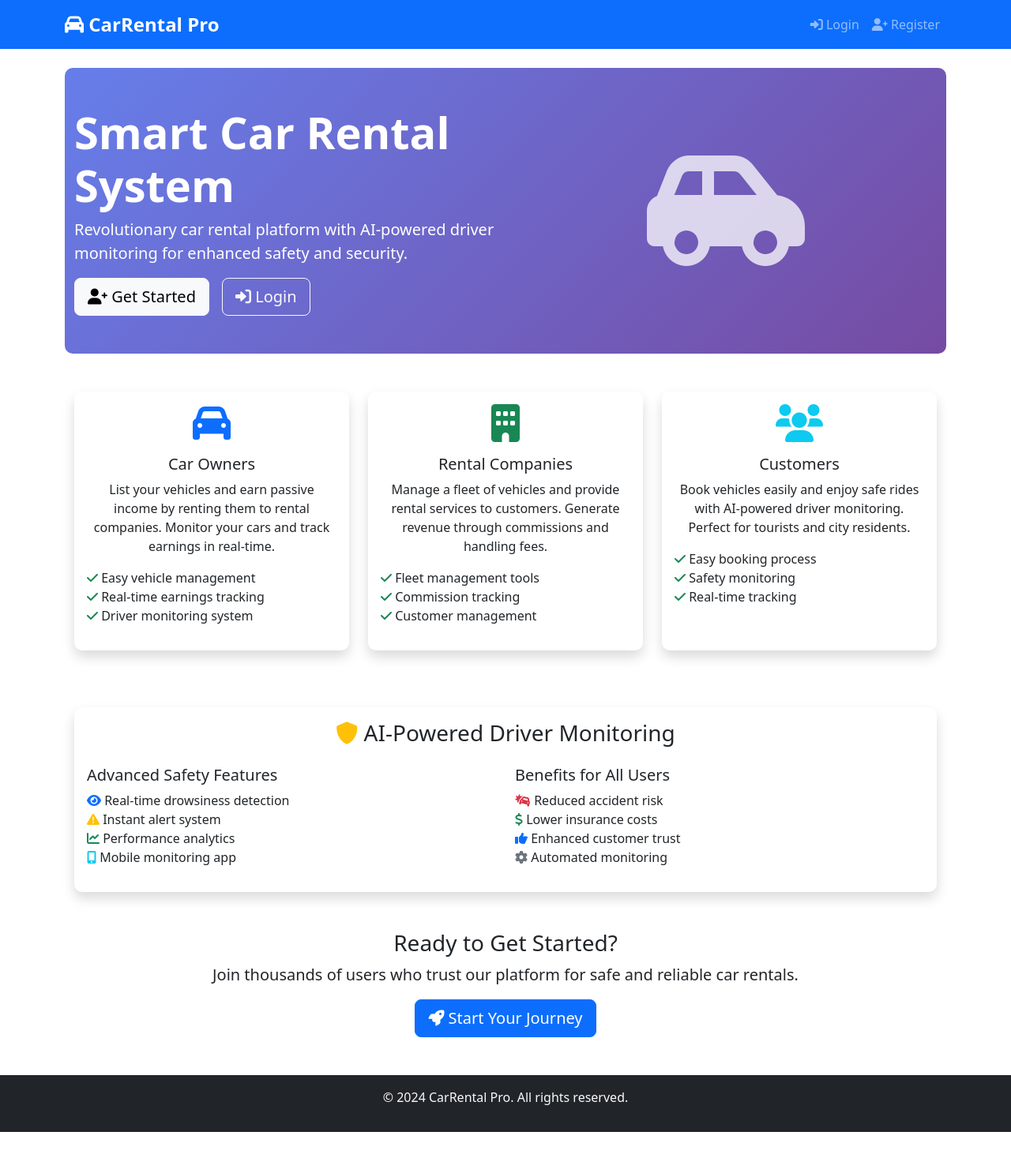
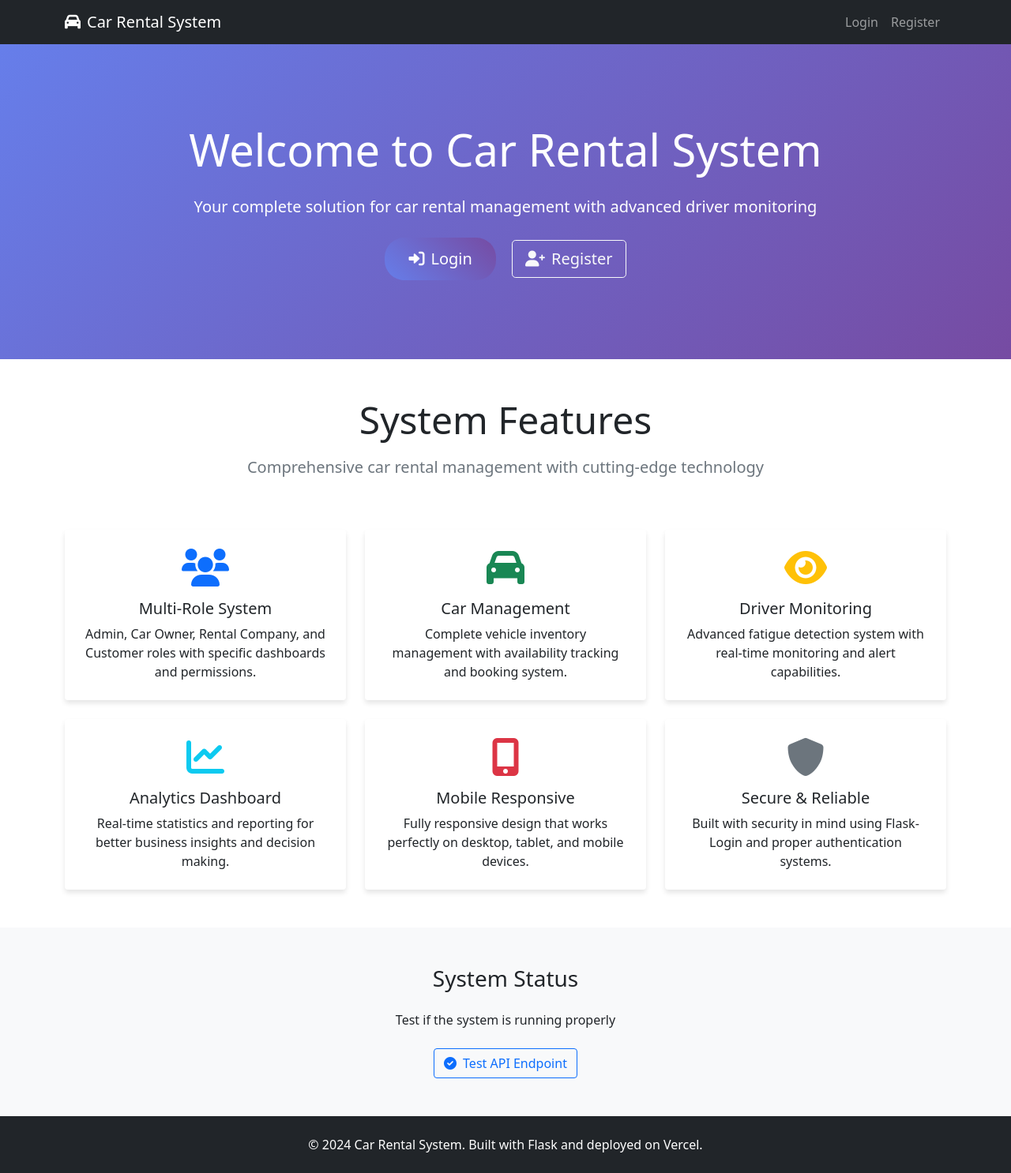
Before and after one commit to Neel-29/car-rental-system, a Flask app: page / in a window 1280 px wide. Shown: the whole page at 79% size. Before the commit the page ends 1434 px from the top, so only its background shows below. Run offline with Flask 3, Linux system fonts and the light colour scheme.

Commit message:
Simplify Flask app for Vercel - fix serverless function crash

```diff
--- a/requirements.txt
+++ b/requirements.txt
@@ -8,4 +8,3 @@ itsdangerous==2.1.2
 click==8.1.7
 blinker==1.6.3
 SQLAlchemy==2.0.21
-gunicorn==21.2.0
--- a/templates/index.html
+++ b/templates/index.html
@@ -1,120 +1,160 @@
-{% extends "base.html" %}
+<!DOCTYPE html>
+<html lang="en">
+<head>
+    <meta charset="UTF-8">
+    <meta name="viewport" content="width=device-width, initial-scale=1.0">
+    <title>Car Rental System</title>
+    <link href="https://cdn.jsdelivr.net/npm/bootstrap@5.1.3/dist/css/bootstrap.min.css" rel="stylesheet">
+    <link href="https://cdnjs.cloudflare.com/ajax/libs/font-awesome/6.0.0/css/all.min.css" rel="stylesheet">
+    <style>
+        .hero-section {
+            background: linear-gradient(135deg, #667eea 0%, #764ba2 100%);
+            color: white;
+            padding: 100px 0;
+        }
+        .feature-card {
+            transition: transform 0.3s ease;
+            border: none;
+            box-shadow: 0 4px 6px rgba(0,0,0,0.1);
+        }
+        .feature-card:hover {
+            transform: translateY(-5px);
+        }
+        .btn-custom {
+            background: linear-gradient(45deg, #667eea, #764ba2);
+            border: none;
+            color: white;
+            padding: 12px 30px;
+            border-radius: 25px;
+            transition: all 0.3s ease;
+        }
+        .btn-custom:hover {
+            transform: translateY(-2px);
+            box-shadow: 0 5px 15px rgba(0,0,0,0.2);
+            color: white;
+        }
+    </style>
+</head>
+<body>
+    <!-- Navigation -->
+    <nav class="navbar navbar-expand-lg navbar-dark bg-dark">
+        <div class="container">
+            <a class="navbar-brand" href="#">
+                <i class="fas fa-car me-2"></i>Car Rental System
+            </a>
+            <div class="navbar-nav ms-auto">
+                <a class="nav-link" href="{{ url_for('login') }}">Login</a>
+                <a class="nav-link" href="{{ url_for('register') }}">Register</a>
+            </div>
+        </div>
+    </nav>
 
-{% block title %}Home - Car Rental System{% endblock %}
+    <!-- Hero Section -->
+    <section class="hero-section text-center">
+        <div class="container">
+            <h1 class="display-4 mb-4">Welcome to Car Rental System</h1>
+            <p class="lead mb-4">Your complete solution for car rental management with advanced driver monitoring</p>
+            <a href="{{ url_for('login') }}" class="btn btn-custom btn-lg me-3">
+                <i class="fas fa-sign-in-alt me-2"></i>Login
+            </a>
+            <a href="{{ url_for('register') }}" class="btn btn-outline-light btn-lg">
+                <i class="fas fa-user-plus me-2"></i>Register
+            </a>
+        </div>
+    </section>
 
-{% block content %}
-<div class="hero-section bg-primary text-white py-5 mb-5">
-    <div class="container">
-        <div class="row align-items-center">
-            <div class="col-lg-6">
-                <h1 class="display-4 fw-bold">Smart Car Rental System</h1>
-                <p class="lead">Revolutionary car rental platform with AI-powered driver monitoring for enhanced safety and security.</p>
-                <div class="d-flex gap-3">
-                    <a href="{{ url_for('register') }}" class="btn btn-light btn-lg">
-                        <i class="fas fa-user-plus"></i> Get Started
-                    </a>
-                    <a href="{{ url_for('login') }}" class="btn btn-outline-light btn-lg">
-                        <i class="fas fa-sign-in-alt"></i> Login
-                    </a>
+    <!-- Features Section -->
+    <section class="py-5">
+        <div class="container">
+            <div class="row text-center mb-5">
+                <div class="col-12">
+                    <h2 class="display-5 mb-3">System Features</h2>
+                    <p class="lead text-muted">Comprehensive car rental management with cutting-edge technology</p>
                 </div>
             </div>
-            <div class="col-lg-6">
-                <div class="text-center">
-                    <i class="fas fa-car-side fa-10x opacity-75"></i>
+
+            <div class="row g-4">
+                <div class="col-md-4">
+                    <div class="card feature-card h-100">
+                        <div class="card-body text-center p-4">
+                            <i class="fas fa-users fa-3x text-primary mb-3"></i>
+                            <h5 class="card-title">Multi-Role System</h5>
+                            <p class="card-text">Admin, Car Owner, Rental Company, and Customer roles with specific dashboards and permissions.</p>
+                        </div>
+                    </div>
                 </div>
-            </div>
-        </div>
-    </div>
-</div>
 
-<div class="container">
-    <div class="row">
-        <div class="col-lg-4 mb-4">
-            <div class="card h-100 shadow">
-                <div class="card-body text-center">
-                    <i class="fas fa-car fa-3x text-primary mb-3"></i>
-                    <h5 class="card-title">Car Owners</h5>
-                    <p class="card-text">List your vehicles and earn passive income by renting them to rental companies. Monitor your cars and track earnings in real-time.</p>
-                    <ul class="list-unstyled text-start">
-                        <li><i class="fas fa-check text-success"></i> Easy vehicle management</li>
-                        <li><i class="fas fa-check text-success"></i> Real-time earnings tracking</li>
-                        <li><i class="fas fa-check text-success"></i> Driver monitoring system</li>
-                    </ul>
+                <div class="col-md-4">
+                    <div class="card feature-card h-100">
+                        <div class="card-body text-center p-4">
+                            <i class="fas fa-car fa-3x text-success mb-3"></i>
+                            <h5 class="card-title">Car Management</h5>
+                            <p class="card-text">Complete vehicle inventory management with availability tracking and booking system.</p>
+                        </div>
+                    </div>
                 </div>
-            </div>
-        </div>
 
-        <div class="col-lg-4 mb-4">
-            <div class="card h-100 shadow">
-                <div class="card-body text-center">
-                    <i class="fas fa-building fa-3x text-success mb-3"></i>
-                    <h5 class="card-title">Rental Companies</h5>
-                    <p class="card-text">Manage a fleet of vehicles and provide rental services to customers. Generate revenue through commissions and handling fees.</p>
-                    <ul class="list-unstyled text-start">
-                        <li><i class="fas fa-check text-success"></i> Fleet management tools</li>
-                        <li><i class="fas fa-check text-success"></i> Commission tracking</li>
-                        <li><i class="fas fa-check text-success"></i> Customer management</li>
-                    </ul>
+                <div class="col-md-4">
+                    <div class="card feature-card h-100">
+                        <div class="card-body text-center p-4">
+                            <i class="fas fa-eye fa-3x text-warning mb-3"></i>
+                            <h5 class="card-title">Driver Monitoring</h5>
+                            <p class="card-text">Advanced fatigue detection system with real-time monitoring and alert capabilities.</p>
+                        </div>
+                    </div>
                 </div>
-            </div>
-        </div>
 
-        <div class="col-lg-4 mb-4">
-            <div class="card h-100 shadow">
-                <div class="card-body text-center">
-                    <i class="fas fa-users fa-3x text-info mb-3"></i>
-                    <h5 class="card-title">Customers</h5>
-                    <p class="card-text">Book vehicles easily and enjoy safe rides with AI-powered driver monitoring. Perfect for tourists and city residents.</p>
-                    <ul class="list-unstyled text-start">
-                        <li><i class="fas fa-check text-success"></i> Easy booking process</li>
-                        <li><i class="fas fa-check text-success"></i> Safety monitoring</li>
-                        <li><i class="fas fa-check text-success"></i> Real-time tracking</li>
-                    </ul>
+                <div class="col-md-4">
+                    <div class="card feature-card h-100">
+                        <div class="card-body text-center p-4">
+                            <i class="fas fa-chart-line fa-3x text-info mb-3"></i>
+                            <h5 class="card-title">Analytics Dashboard</h5>
+                            <p class="card-text">Real-time statistics and reporting for better business insights and decision making.</p>
+                        </div>
+                    </div>
                 </div>
-            </div>
-        </div>
-    </div>
 
-    <div class="row mt-5">
-        <div class="col-12">
-            <div class="card shadow">
-                <div class="card-body">
-                    <h3 class="card-title text-center mb-4">
-                        <i class="fas fa-shield-alt text-warning"></i> AI-Powered Driver Monitoring
-                    </h3>
-                    <div class="row">
-                        <div class="col-md-6">
-                            <h5>Advanced Safety Features</h5>
-                            <ul class="list-unstyled">
-                                <li><i class="fas fa-eye text-primary"></i> Real-time drowsiness detection</li>
-                                <li><i class="fas fa-exclamation-triangle text-warning"></i> Instant alert system</li>
-                                <li><i class="fas fa-chart-line text-success"></i> Performance analytics</li>
-                                <li><i class="fas fa-mobile-alt text-info"></i> Mobile monitoring app</li>
-                            </ul>
+                <div class="col-md-4">
+                    <div class="card feature-card h-100">
+                        <div class="card-body text-center p-4">
+                            <i class="fas fa-mobile-alt fa-3x text-danger mb-3"></i>
+                            <h5 class="card-title">Mobile Responsive</h5>
+                            <p class="card-text">Fully responsive design that works perfectly on desktop, tablet, and mobile devices.</p>
                         </div>
-                        <div class="col-md-6">
-                            <h5>Benefits for All Users</h5>
-                            <ul class="list-unstyled">
-                                <li><i class="fas fa-car-crash text-danger"></i> Reduced accident risk</li>
-                                <li><i class="fas fa-dollar-sign text-success"></i> Lower insurance costs</li>
-                                <li><i class="fas fa-thumbs-up text-primary"></i> Enhanced customer trust</li>
-                                <li><i class="fas fa-cog text-secondary"></i> Automated monitoring</li>
-                            </ul>
+                    </div>
+                </div>
+
+                <div class="col-md-4">
+                    <div class="card feature-card h-100">
+                        <div class="card-body text-center p-4">
+                            <i class="fas fa-shield-alt fa-3x text-secondary mb-3"></i>
+                            <h5 class="card-title">Secure & Reliable</h5>
+                            <p class="card-text">Built with security in mind using Flask-Login and proper authentication systems.</p>
                         </div>
                     </div>
                 </div>
             </div>
         </div>
-    </div>
+    </section>
 
-    <div class="row mt-5">
-        <div class="col-12 text-center">
-            <h3>Ready to Get Started?</h3>
-            <p class="lead">Join thousands of users who trust our platform for safe and reliable car rentals.</p>
-            <a href="{{ url_for('register') }}" class="btn btn-primary btn-lg">
-                <i class="fas fa-rocket"></i> Start Your Journey
+    <!-- Test Section -->
+    <section class="py-5 bg-light">
+        <div class="container text-center">
+            <h3 class="mb-4">System Status</h3>
+            <p class="mb-4">Test if the system is running properly</p>
+            <a href="/test" class="btn btn-outline-primary" target="_blank">
+                <i class="fas fa-check-circle me-2"></i>Test API Endpoint
             </a>
         </div>
-    </div>
-</div>
-{% endblock %}
+    </section>
+
+    <!-- Footer -->
+    <footer class="bg-dark text-white py-4">
+        <div class="container text-center">
+            <p class="mb-0">&copy; 2024 Car Rental System. Built with Flask and deployed on Vercel.</p>
+        </div>
+    </footer>
+
+    <script src="https://cdn.jsdelivr.net/npm/bootstrap@5.1.3/dist/js/bootstrap.bundle.min.js"></script>
+</body>
+</html>
```
Also changed, not shown: api/index.py (+8 -12 lines), templates/login.html (+72 -21 lines), templates/register.html (+72 -32 lines).
